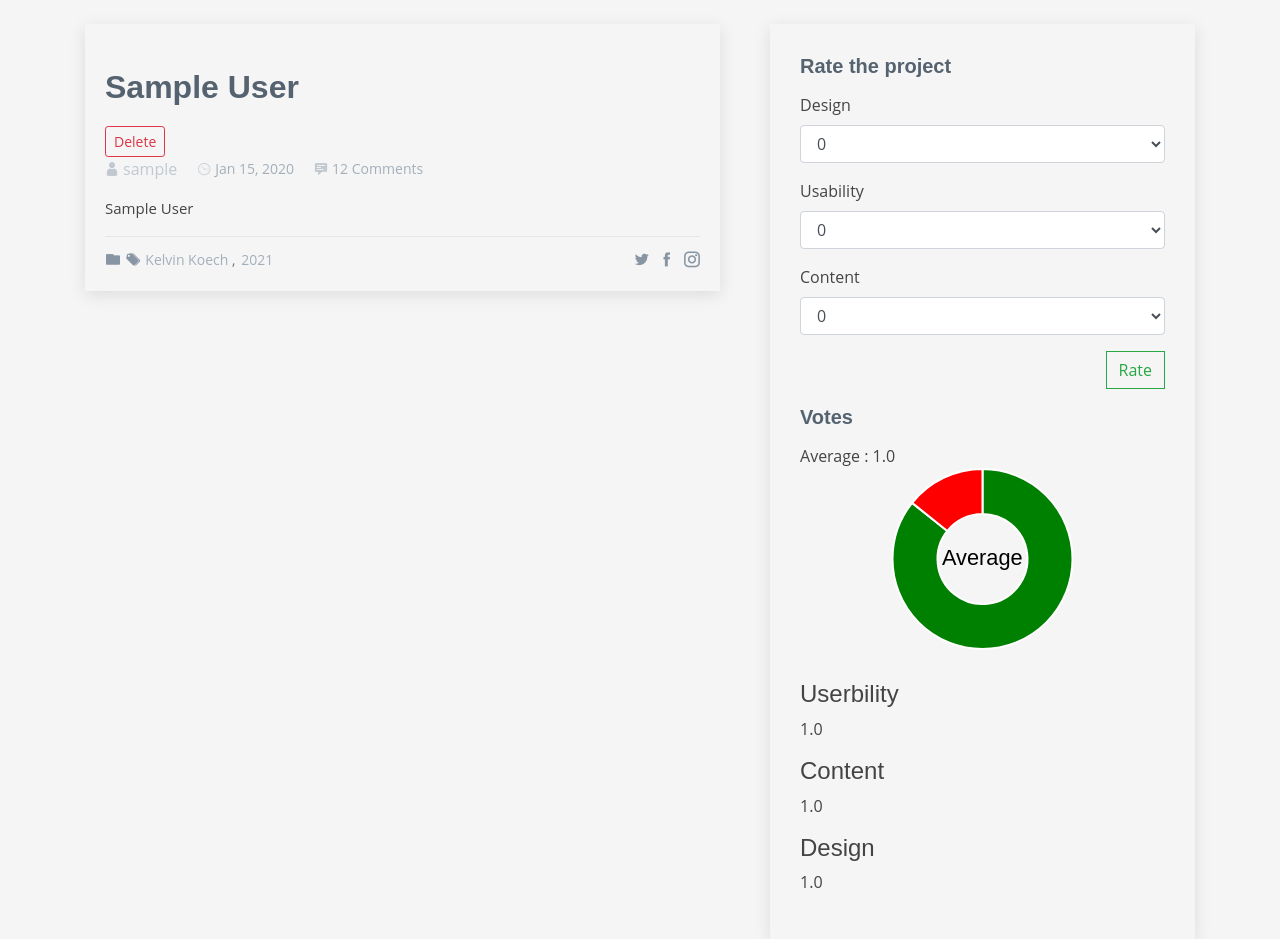
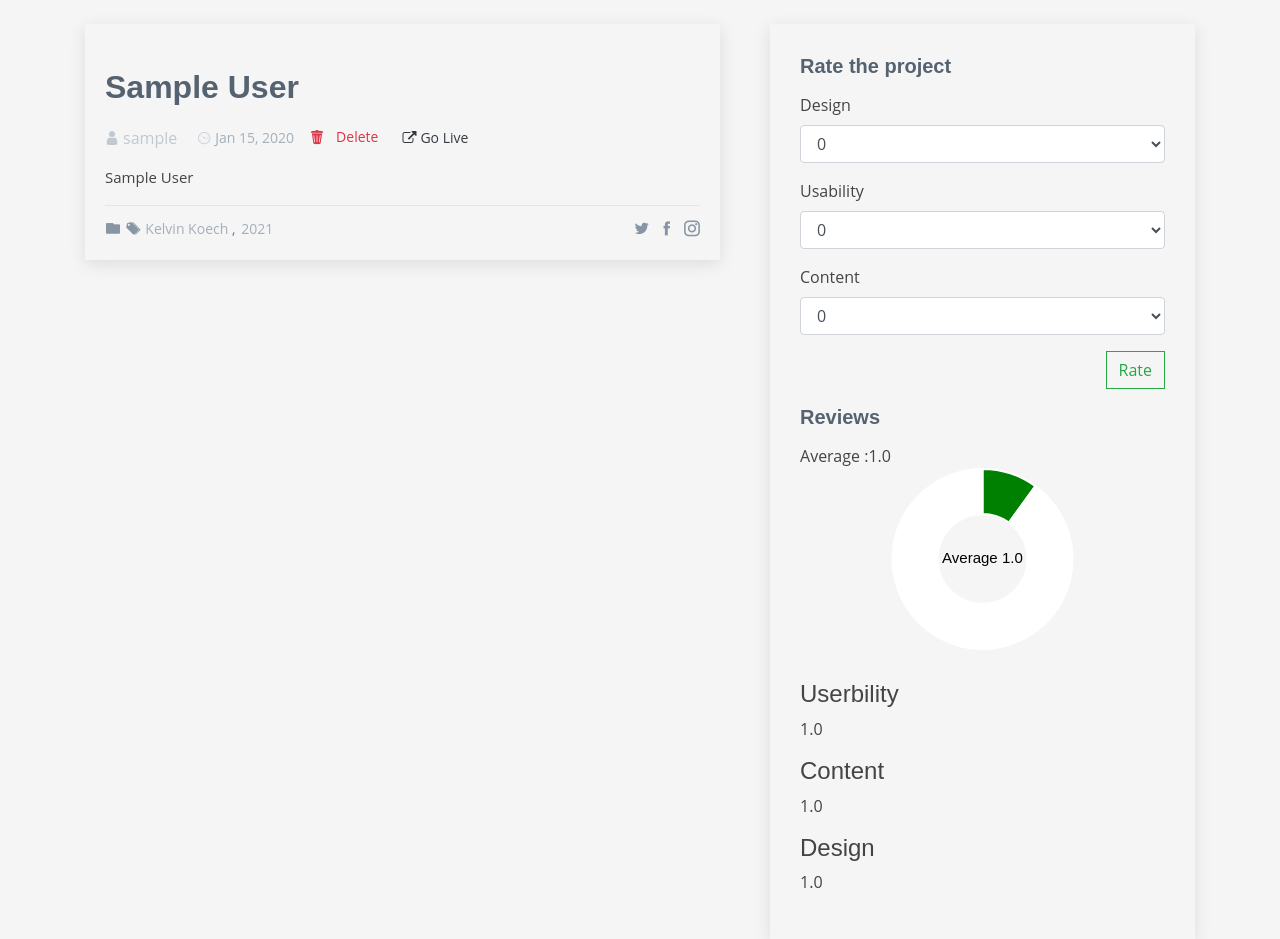
Before and after one commit to k-koech/projects_review, a Django app: page /sites/1 in a window 1280 px wide. Shown: the part 88-1027 px from the top of the page. Run offline with Django 3.2, Linux system fonts and the light colour scheme; a user stored in the database is signed in; tables that the repository leaves empty hold one stand-in row (values such as "Sample post"); some libraries are stand-ins or nearby versions.

Commit message:
added graph for reviews

```diff
--- a/account/templates/project.html
+++ b/account/templates/project.html
@@ -30,16 +30,21 @@
               <a href="project-single.html">{{project.title}}</a>
             </h2>
 
-            <form method="POST" action="/project/delete/{{project.id}}">
-              {%csrf_token%}
-               <button type="submit" class="btn btn-sm btn-outline-danger">Delete</button>
-             </form>
+
+
 
             <div class="entry-meta">
               <ul>
                 <li class="d-flex align-items-center"><i class="icofont-user"></i> <a href=""></a>{{project.user.username}}</a></li>
                 <li class="d-flex align-items-center"><i class="icofont-wall-clock"></i> <a href=""><time datetime="2020-01-01"> {{ project.date_posted|date:"M d, Y" }}</time></a></li>
-                <li class="d-flex align-items-center"><i class="icofont-comment"></i> <a href="">12 Comments</a></li>
+                {% if request.user == project.user %}
+                <form method="POST" action="/project/delete/{{project.id}}">
+                  {%csrf_token%}
+                  <li class="d-flex align-items-center ml-3 text-danger"><i class="icofont-trash"></i> <a class="btn-sm text-danger"  type="submit" >Delete</a></li>
+                </form>
+                {% endif %}
+                <li class="d-flex align-items-center text-dark ml-3"><i class="fa fa-external-link" aria-hidden="true"></i>
+                  <a class="text-dark" href="{{ project.link }}">Go Live</a></li>
               </ul>
             </div>
 
@@ -137,27 +142,30 @@
 
             <!-- End rate form categories-->
 
-            <h3 class="sidebar-title">Votes</h3>
+            <h3 class="sidebar-title">Reviews</h3>
             <div class="sidebar-item recent-posts">
               <div class="post-item clearfix">
-                 Average : {{average}}
+                 Average :<span id="averageData" data="{{average}}" >{{average}}</span>
                  <!-- AVERAGE CHART -->
                 <canvas id="myChart"></canvas>
                     <script>
+                      var average = $('#averageData').attr('data');
+                      var remainder=10-average
+                      console.log("kip")
+                      console.log(average)
+
                           window.onload=function(){
                           var data = {
                           labels: [
                             "Average",
-                            "",
+                            "kk"
                           ],
                           datasets: [
                             {
-                              data: [300, 50],
-                              backgroundColor: [
-                                "Green","Red"
-                              ],
+                              data: [average, remainder],
+                              backgroundColor: ["Green","#fff"],
                               hoverBackgroundColor: [
-                                "#FF6283","#36A2EB","#FFCC54"
+                                "#FF6283","#36A2EB"
                               ]
                             }]
                         };
@@ -168,7 +176,8 @@
                             responsive: true,
                             legend: {
                               display: false
-                            }
+                            },
+                            pieHole: 0.9,
                           }
                         });
                         Chart.pluginService.register({
@@ -177,11 +186,11 @@
                                 height = chart.chart.height,
                                 ctx = chart.chart.ctx;
                             ctx.restore();
-                            var fontSize = (height / 134).toFixed(2);
+                            var fontSize = (height / 194).toFixed(2);
                             ctx.font = fontSize + "em sans-serif";
                             ctx.textBaseline = "middle";
-                            var text = "Average",
-                                textX = Math.round((width - ctx.measureText(text).width) / 2),
+                            var text = "Average "+average,
+                            textX = Math.round((width - ctx.measureText(text).width) / 2),
                                 textY = height / 2;
                             ctx.fillText(text, textX, textY);
                             ctx.save();
```
